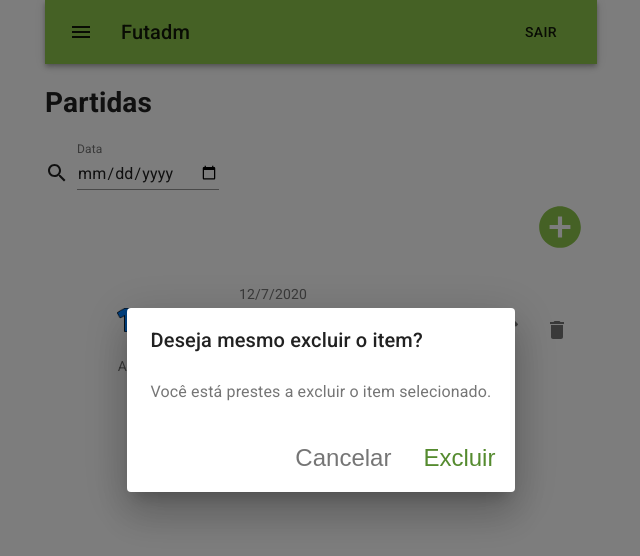
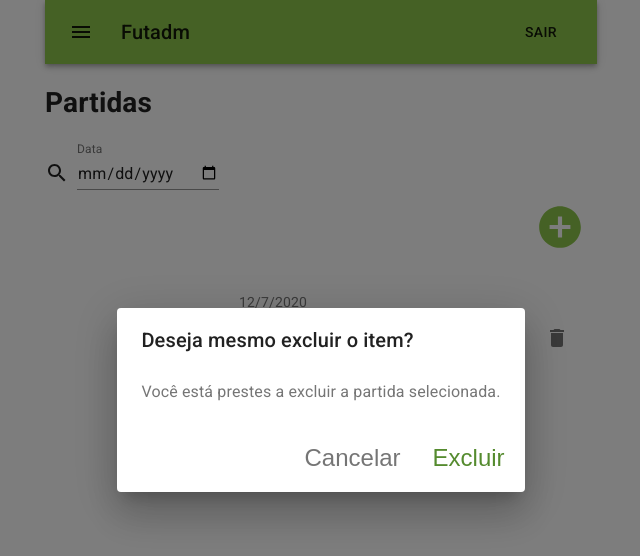
Before and after one commit to dsm-cefet-rj/trabalho-integrado-2020-1-grupo-5, a React (Create React App) app in the folder src/front-end/: page / in a window 1280 px wide. Both pictures are taken after a click on the button 876 px from the left and 329 px from the top of the page. Shown: the top 556 px of the page, without its empty margins (319-959 px from the left). Built offline with nearby package versions, Linux system fonts and the light colour scheme; data requests are answered from the project's data file.

Commit message:
Componetizando botão Excluir

```diff
--- a/src/front-end/shared/db.json
+++ b/src/front-end/shared/db.json
@@ -1,14 +1,14 @@
 {
   "jogadores": [
-    {
-      "nome": "teste",
-      "data_nascimento": "2020-11-29T03:00:00.000Z",
-      "id": 1
-    },
     {
       "nome": "Diego Maradona",
       "data_nascimento": "1960-10-30T03:00:00.000Z",
       "id": 2
+    },
+    {
+      "nome": "Lucas",
+      "data_nascimento": "2020-07-08T03:00:00.000Z",
+      "id": 4
     }
   ],
   "times": [
--- a/src/front-end/src/components/adms/LinhaAdm.js
+++ b/src/front-end/src/components/adms/LinhaAdm.js
@@ -1,24 +1,32 @@
 import React from 'react';
 import {Link} from "react-router-dom";
-import DeleteIcon from '@material-ui/icons/Delete';
 import EditIcon from '@material-ui/icons/Edit';
 import IconButton from '@material-ui/core/IconButton';
 import ListItem from '@material-ui/core/ListItem';
 import ListItemText from '@material-ui/core/ListItemText';
 
+import BotaoExcluir from '../layout/AlertDialog.js'
 
 const LinhaAdm = (props) => {
   if(props != null && props.adm != null && props.adm.id != null){
     return(
       <>
         <ListItem>
+          <ListItem>
             <ListItem button component={Link} to = {`/adms/visualizar/${props.adm.id}`}>
               <ListItemText primary={props.adm.nome}/>
             </ListItem>
+          </ListItem>
 
           <Link to={`/adms/${props.adm.id}`}><IconButton id="edita_adm" Link to={`/adms/${props.adm.id}`} ><EditIcon/></IconButton></Link>
-              <IconButton id="deleta_adm" name="deleta_adm" onClick={() => props.onClickExcluirAdm(props.adm.id)}><DeleteIcon /></IconButton>
 
+          <BotaoExcluir
+            id="deleta_adm"
+            name="deleta_adm"
+            msg="Você está prestes a excluir o Adm selecionado."
+            funcao={props.onClickExcluirAdm}
+            chave={props.adm.id}
+          />
           </ListItem>
       </>
     );
--- a/src/front-end/src/components/jogadores/LinhaJogador.js
+++ b/src/front-end/src/components/jogadores/LinhaJogador.js
@@ -1,24 +1,33 @@
 import React from 'react';
 import {Link} from "react-router-dom";
-import DeleteIcon from '@material-ui/icons/Delete';
 import EditIcon from '@material-ui/icons/Edit';
 import IconButton from '@material-ui/core/IconButton';
 import ListItem from '@material-ui/core/ListItem';
 import ListItemText from '@material-ui/core/ListItemText';
 
+import BotaoExcluir from '../layout/AlertDialog.js'
+
 
 const LinhaJogador = (props) => {
+
   if(props != null && props.jogador != null && props.jogador.id != null){
       return(
         <>
           <ListItem>
+            <ListItem>
               <ListItem button component={Link} to = {`/jogadores/visualizar/${props.jogador.id}`}>
                 <ListItemText primary={props.jogador.nome}/>
               </ListItem>
+            </ListItem>
+            <Link to={`/jogadores/${props.jogador.id}`}><IconButton id="edita_jogador" Link to={`/jogadores/${props.jogador.id}`} ><EditIcon/></IconButton></Link>
 
-              <Link to={`/jogadores/${props.jogador.id}`}><IconButton id="edita_jogador" Link to={`/jogadores/${props.jogador.id}`} ><EditIcon/></IconButton></Link>
-              <IconButton id="deleta_jogador" name="excluir_jogador" onClick={() => props.onClickExcluirJogador(props.jogador.id)}><DeleteIcon /></IconButton>
-
+            <BotaoExcluir
+              id="deleta_jogador"
+              name="excluir_jogador"
+              msg="Você está prestes a excluir o jogador selecionado."
+              funcao={props.onClickExcluirJogador}
+              chave={props.jogador.id}
+            />
           </ListItem>
         </>
       );
--- /dev/null
+++ b/src/front-end/src/components/layout/AlertDialog.js
@@ -0,0 +1,48 @@
+import React, {useState} from 'react';
+import Dialog from '@material-ui/core/Dialog';
+import DialogActions from '@material-ui/core/DialogActions';
+import DialogContent from '@material-ui/core/DialogContent';
+import DialogContentText from '@material-ui/core/DialogContentText';
+import DialogTitle from '@material-ui/core/DialogTitle';
+import IconButton from '@material-ui/core/IconButton';
+import DeleteIcon from '@material-ui/icons/Delete';
+
+export default function BotaoExcluir(props) {
+
+    const [open, setOpen] = useState(false);
+
+    const handleClickOpen = () => {
+      setOpen(true);
+    };
+
+    const handleClose = () => {
+      setOpen(false);
+    };
+
+    return (
+        <>
+            <IconButton id={props.id} name={props.name} onClick={handleClickOpen}><DeleteIcon /></IconButton>
+            <Dialog
+                open={open}
+                onClose={handleClose}
+                aria-labelledby="alert-dialog-title"
+                aria-describedby="alert-dialog-description"
+            >
+                <DialogTitle id="alert-dialog-title">{"Deseja mesmo excluir o item?"}</DialogTitle>
+                <DialogContent>
+                <DialogContentText id="alert-dialog-description">
+                    {props.msg}
+                </DialogContentText>
+                </DialogContent>
+                <DialogActions>
+                <IconButton onClick={handleClose}>
+                    Cancelar
+                </IconButton>
+                <IconButton onClick={() => {props.funcao(props.chave)}} color="secondary" autoFocus>
+                    Excluir
+                </IconButton>
+                </DialogActions>
+            </Dialog>
+        </>
+    )
+}
--- a/src/front-end/src/components/partidas/LinhaPartida.js
+++ b/src/front-end/src/components/partidas/LinhaPartida.js
@@ -1,22 +1,15 @@
 import React from 'react';
 import {Link} from "react-router-dom";
-import DeleteIcon from '@material-ui/icons/Delete';
 import EditIcon from '@material-ui/icons/Edit';
 import IconButton from '@material-ui/core/IconButton';
 import ListItem from '@material-ui/core/ListItem';
 import ListItemText from '@material-ui/core/ListItemText';
 import { makeStyles } from '@material-ui/core/styles';
-import Hidden from '@material-ui/core/Hidden';
-import ListItemAvatar from '@material-ui/core/ListItemAvatar';
 import Azul from './camisaazul.png'
 import Vermelho from './camisavermelha.png'
 import Grid from '@material-ui/core/Grid';
-import {useHistory } from "react-router-dom";
-import Dialog from '@material-ui/core/Dialog';
-import DialogActions from '@material-ui/core/DialogActions';
-import DialogContent from '@material-ui/core/DialogContent';
-import DialogContentText from '@material-ui/core/DialogContentText';
-import DialogTitle from '@material-ui/core/DialogTitle';
+
+import BotaoExcluir from '../layout/AlertDialog.js'
 
 const useStyles = makeStyles((theme) => ({
     margin: {
@@ -30,22 +23,11 @@ const useStyles = makeStyles((theme) => ({
 
 const LinhaPartida = (props) => {
   const classes = useStyles();
-    const history  = useHistory();
-    const [open, setOpen] = React.useState(false);
-
-    const handleClickOpen = (e) => {
-      e.stopPropagation();
-      e.preventDefault();
-      setOpen(true);
-    };
-
-    const handleClose = () => {
-      setOpen(false);
-    };
 
   if(props != null && props.partida != null && props.partida.id != null){
     return(
       <>
+        <ListItem>
           <ListItem button component={Link} to = {`/partidas/visualizar/${props.partida.id}`}>
             <Grid className={classes.root} container direction="row">
               <Grid direction="column" item xs={12} container alignItems="center">
@@ -65,31 +47,19 @@ const LinhaPartida = (props) => {
                   <ListItemText secondary={props.partida.time_B}/>
               </Grid>
             </Grid>
+          </ListItem>
+
           <Link to={`/partidas/${props.partida.id}`}><IconButton id="edita_partida" Link to={`/partidas/${props.partida.id}`} ><EditIcon/></IconButton></Link>
-                <IconButton id="deleta_partida" name="excluir_partida" onClick={handleClickOpen}><DeleteIcon /></IconButton>
+
+          <BotaoExcluir
+            id="deleta_partida"
+            name="excluir_partida"
+            msg="Você está prestes a excluir a partida selecionada."
+            funcao={props.onClickExcluirPartida}
+            chave={props.partida.id}
+          />
+          <br/>
         </ListItem>
-                <Dialog
-                  open={open}
-                  onClose={handleClose}
-                  aria-labelledby="alert-dialog-title"
-                  aria-describedby="alert-dialog-description"
-                >
-                  <DialogTitle id="alert-dialog-title">{"Deseja mesmo excluir o item?"}</DialogTitle>
-                  <DialogContent>
-                    <DialogContentText id="alert-dialog-description">
-                      Você está prestes a excluir o item selecionado.
-                    </DialogContentText>
-                  </DialogContent>
-                  <DialogActions>
-                    <IconButton onClick={handleClose}>
-                      Cancelar
-                    </IconButton>
-                    <IconButton onClick={() => {props.onClickExcluirPartida(props.partida.id)}} color="secondary" autoFocus>
-                      Excluir
-                    </IconButton>
-                  </DialogActions>
-                </Dialog>
-            <br/>
       </>
     );
   }else{
--- a/src/front-end/src/components/times/LinhaTime.js
+++ b/src/front-end/src/components/times/LinhaTime.js
@@ -1,10 +1,11 @@
 import React from 'react';
 import {Link} from "react-router-dom";
-import DeleteIcon from '@material-ui/icons/Delete';
 import EditIcon from '@material-ui/icons/Edit';
 import IconButton from '@material-ui/core/IconButton';
 import ListItem from '@material-ui/core/ListItem';
 import ListItemText from '@material-ui/core/ListItemText';
+
+import BotaoExcluir from '../layout/AlertDialog.js'
 
 
 const LinhaTime = (props) => {
@@ -12,13 +13,21 @@ const LinhaTime = (props) => {
     return(
       <>
         <ListItem>
+          <ListItem>
             <ListItem button component={Link} to = {`/times/visualizar/${props.time.id}`}>
               <ListItemText primary={props.time.nome}/>
             </ListItem>
+          </ListItem>
 
           <Link to={`/times/${props.time.id}`}><IconButton id="edita_time" Link to={`/times/${props.time.id}`} ><EditIcon/></IconButton></Link>
-            <IconButton id="deleta_time" name="deleta_time" onClick={() => props.onClickExcluirTime(props.time.id)}><DeleteIcon /></IconButton>
 
+          <BotaoExcluir
+            id="deleta_time"
+            name="deleta_time"
+            msg="Você está prestes a excluir o time selecionado."
+            funcao={props.onClickExcluirTime}
+            chave={props.time.id}
+          />
         </ListItem>
       </>
     );
```
Lines whose indentation alone changed are shown as unchanged.
